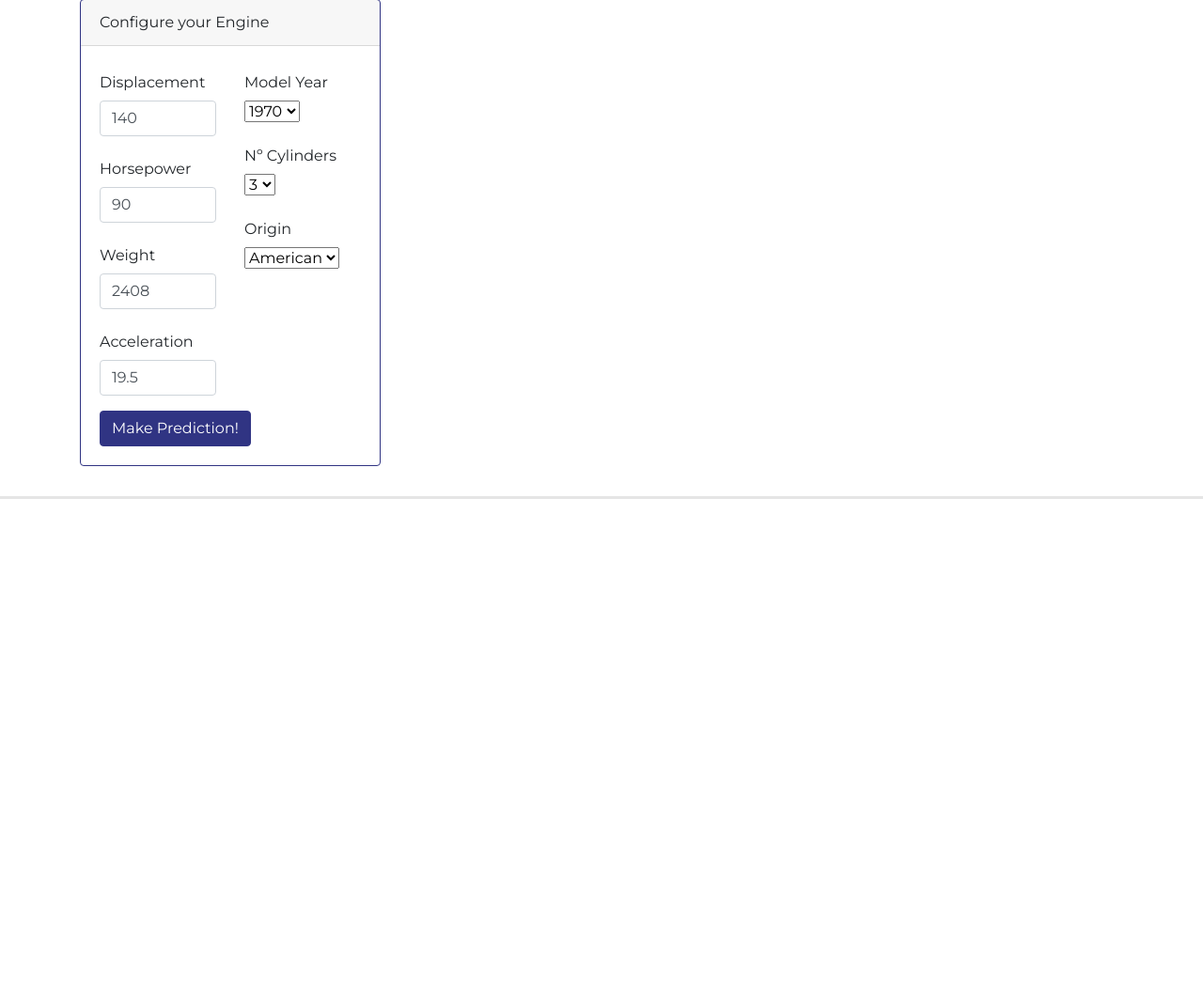
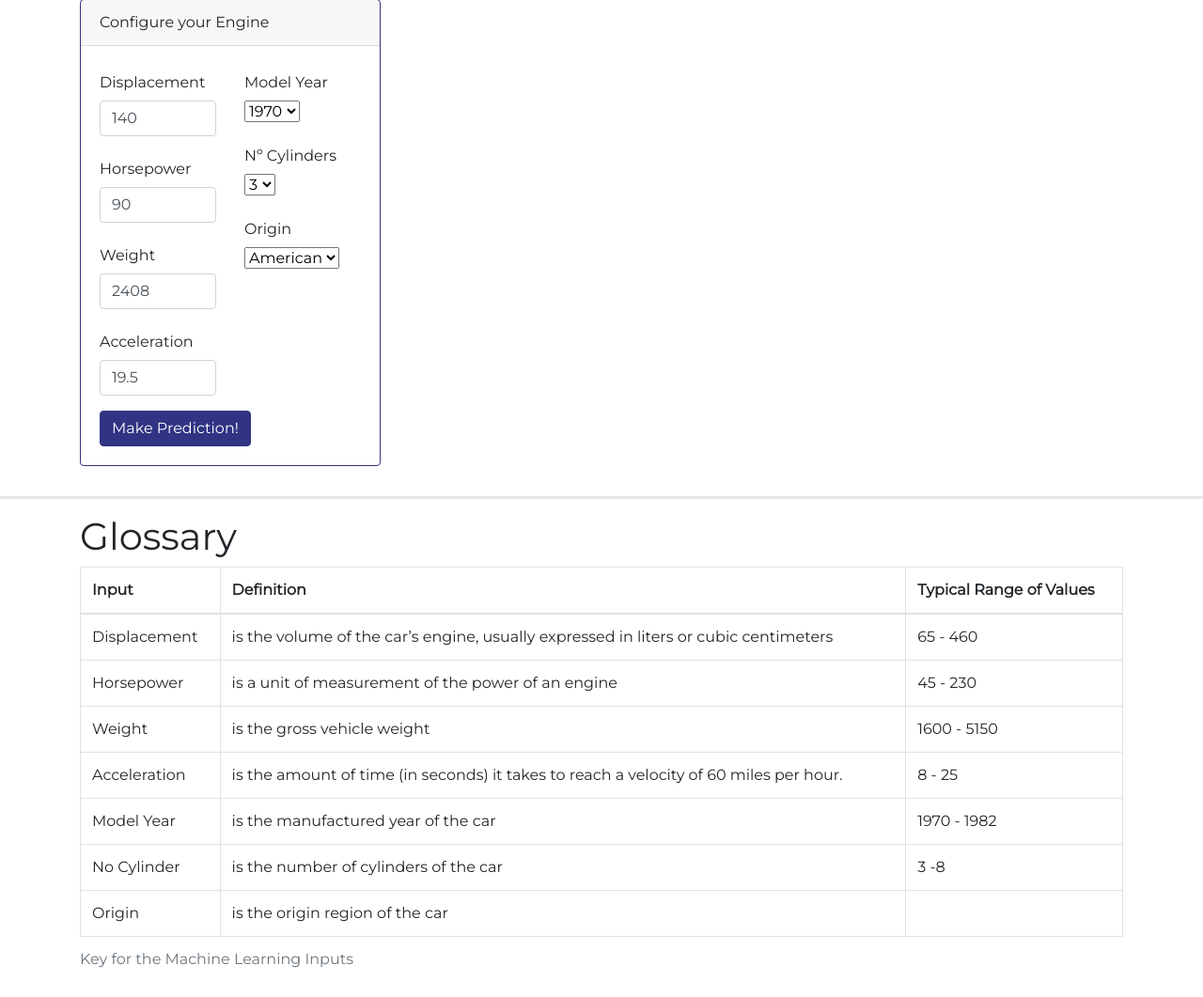
Before and after one commit to jessicapardo/Vintage-Cars-MPG, a Flask app: page /ML in a window 1280 px wide. Shown: the part 222-1283 px from the top of the page at 94% size. Before the commit the page ends 753 px from the top, so only its background shows below. Run offline with Flask 2, Linux system fonts and the light colour scheme; some libraries are stand-ins or nearby versions; some web fonts are replaced.

Commit message:
HTML update

```diff
--- a/templates/ML.html
+++ b/templates/ML.html
@@ -128,7 +128,7 @@
       </div>
 
       <div class="col-md-6" style="margin-top:5%">
-        <h1 id="output" ></h1>
+        <h1 id="output"></h1>
         <div id="gauge">
         </div>
       </div>
@@ -136,6 +136,66 @@
   </div>
 
   <hr style="color:lightgray; border-width: 3px;">
+  <div class="container">
+  <div class="row">
+    <div class="col-md-12">
+      <h1>Glossary</h1>
+      <table class="table table-bordered table-hover">
+        <caption>Key for the Machine Learning Inputs </caption>
+
+        <thead>
+          <tr>
+            <th>Input</th>
+            <th>Definition</th>
+            <th>Typical Range of Values</th>
+          </tr>
+        </thead>
+
+        <tbody>
+          <tr>
+            <td>Displacement</td>
+            <td>is the volume of the car’s engine, usually expressed in liters or cubic centimeters</td>
+            <td>65 - 460</td>
+          </tr>
+
+          <tr>
+            <td>Horsepower</td>
+            <td>is a unit of measurement of the power of an engine</td>
+            <td>45 - 230</td>
+          </tr>
+
+          <tr>
+            <td>Weight</td>
+            <td>is the gross vehicle weight</td>
+            <td>1600 - 5150</td>
+          </tr>
+          <tr>
+            <td>Acceleration</td>
+            <td>is the amount of time (in seconds) it takes to reach a velocity of 60 miles per hour.</td>
+            <td>8 - 25</td>
+          </tr>
+          <tr>
+            <td>Model Year</td>
+            <td>is the manufactured year of the car </td>
+            <td>1970 - 1982</td>
+          </tr>
+          <tr>
+            <td>No Cylinder</td>
+            <td>is the number of cylinders of the car</td>
+            <td>3  -8</td>
+          </tr>
+          <tr>
+            <td>Origin</td>
+            <td>is the origin region of the car </td>
+            <td></td>
+          </tr>
+        </tbody>
+
+      </table>
+
+    </div>
+  </div>
+</div>
 
 
   <script src="https://cdn.plot.ly/plotly-latest.min.js"></script>
```
Also changed, not shown: templates/dataset.html (+4 -4 lines). Lines whose indentation alone changed are shown as unchanged.
